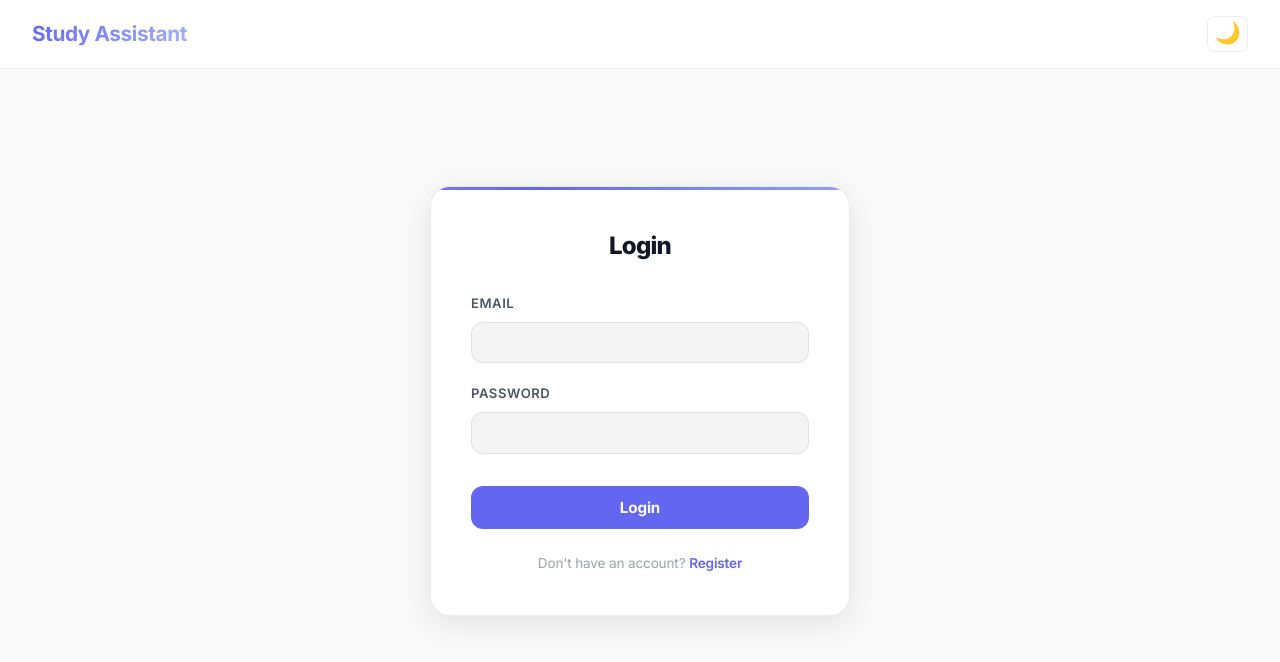
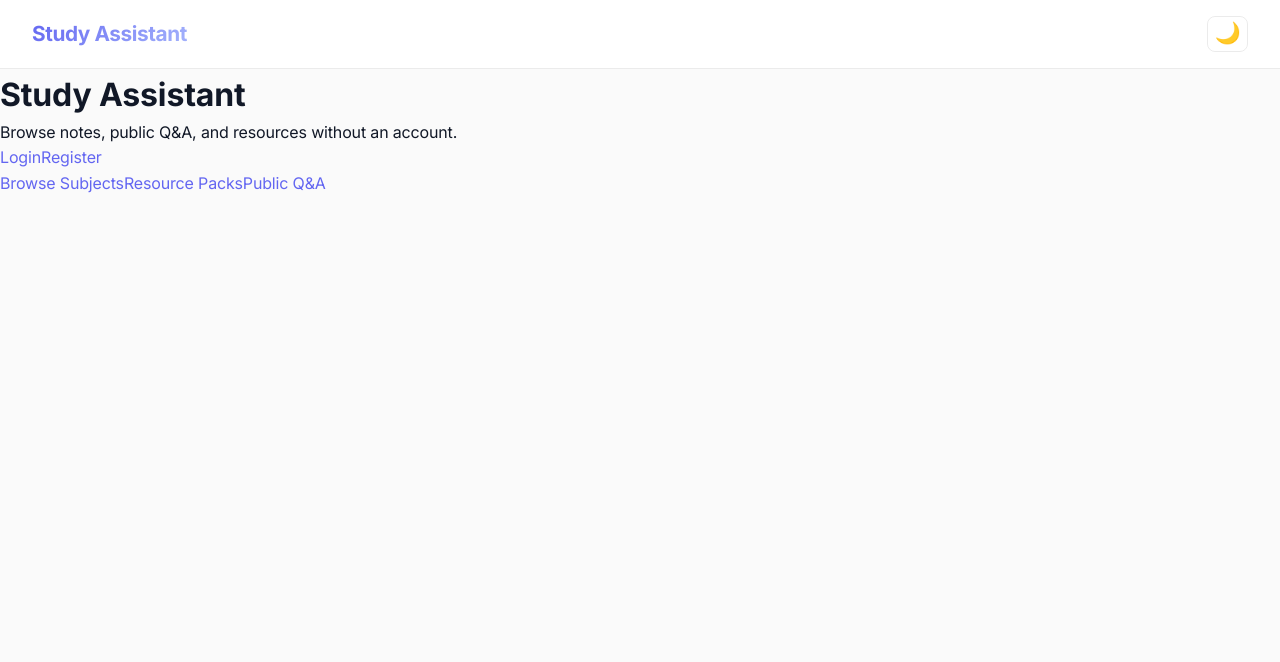
Before and after one commit to meet112114/StudyAssistant_f, a React (Create React App) app: page / in a window 1280 px wide. Before the commit this address led to /login. Shown: the top 662 px of the page. Built offline with nearby package versions, Linux system fonts and the light colour scheme; no server answers; the HTML template or start-up script is replaced by a standard one.

Commit message:
guestdashboard

```diff
--- a/src/App.js
+++ b/src/App.js
@@ -12,6 +12,7 @@ import QnaPage from './pages/QnaSet';
 import { QnaPublicViewer, QnaDiscoverPage } from './pages/QnaPublic';
 import AdminDashboard from './pages/AdminDashboard';
 import ResourcePacks from './pages/ResourcePacks';
+import GuestDashboard from "./pages/GuestDashboard";
 import { AuthProvider, useAuth } from './context/AuthContext';
 import './App.css';
 
@@ -69,7 +70,7 @@ function AppContent() {
          </div>
       )}
       <Routes>
-        <Route path="/" element={user ? (user.role === 'admin' ? <Navigate to="/admin" /> : <Navigate to="/dashboard" />) : <Navigate to="/login" />} />
+        <Route path="/" element={user ? (user.role === 'admin' ? <Navigate to="/admin" /> : <Navigate to="/dashboard" />) :  <GuestDashboard />} />
         <Route path="/login" element={<div className="main-content"><Login /></div>} />
         <Route path="/register" element={<div className="main-content"><Register /></div>} />
         <Route
--- /dev/null
+++ b/src/pages/GuestDashboard.js
@@ -0,0 +1,26 @@
+// pages/GuestDashboard.jsx
+
+import { Link } from "react-router-dom";
+
+export default function GuestDashboard() {
+    return (
+        <div className="guest-dashboard">
+            <h1>Study Assistant</h1>
+
+            <p>
+                Browse notes, public Q&A, and resources without an account.
+            </p>
+
+            <div className="buttons">
+                <Link to="/login">Login</Link>
+                <Link to="/register">Register</Link>
+            </div>
+
+            <div>
+                <Link to="/subjects">Browse Subjects</Link>
+                <Link to="/resource-packs">Resource Packs</Link>
+                <Link to="/qna/discover">Public Q&A</Link>
+            </div>
+        </div>
+    );
+}
```
Also changed, not shown: src/pages/GuestDashboard.css (added).
